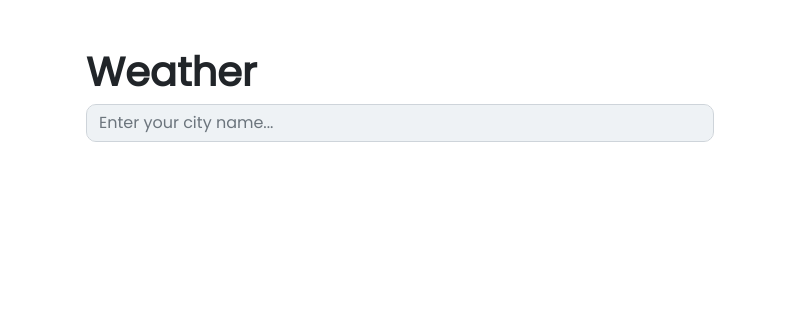
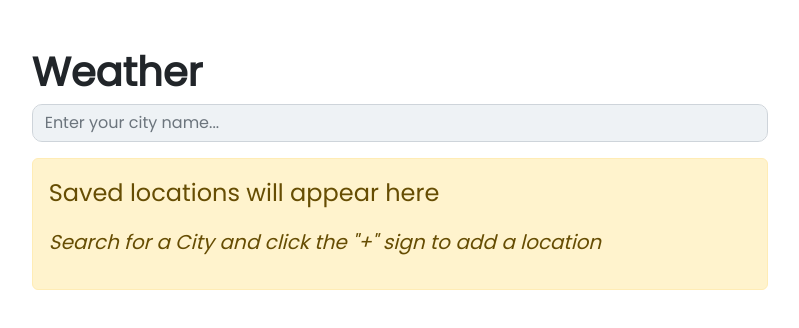
Before and after one commit to Nestor162/U3-D10-Weekly-Homework-Weather-App, a React (Create React App) app: page / in a window 1280 px wide. Shown: the top 328 px of the page, without its empty margins (240-1039 px from the left). Built offline with nearby package versions, Linux system fonts and the light colour scheme.

Commit message:
Testo iniziale

```diff
--- a/src/components/SearchInput.jsx
+++ b/src/components/SearchInput.jsx
@@ -1,4 +1,4 @@
-import { Col, Form } from "react-bootstrap";
+import { Alert, Col, Form } from "react-bootstrap";
 import "../App.css";
 import { useEffect, useState } from "react";
 import { useDispatch } from "react-redux";
@@ -37,7 +37,7 @@ const SearchInput = () => {
   }, [geocoding, dispatch, navigate, city]);
 
   return (
-    <Col xs={6} className="mx-auto mt-5">
+    <Col xs={9} md={7} className="mx-auto mt-5">
       <h1 className="fw-bold">Weather</h1>
       <Form
         className="mb-3"
@@ -58,6 +58,12 @@ const SearchInput = () => {
           onChange={e => setCity(e.target.value)}
         />
       </Form>
+      <Alert variant="warning">
+        <p className="fs-4"> Saved locations will appear here</p>
+        <p className="fs-5">
+          <em> Search for a City and click the "+" sign to add a location</em>
+        </p>
+      </Alert>
     </Col>
   );
 };
```
